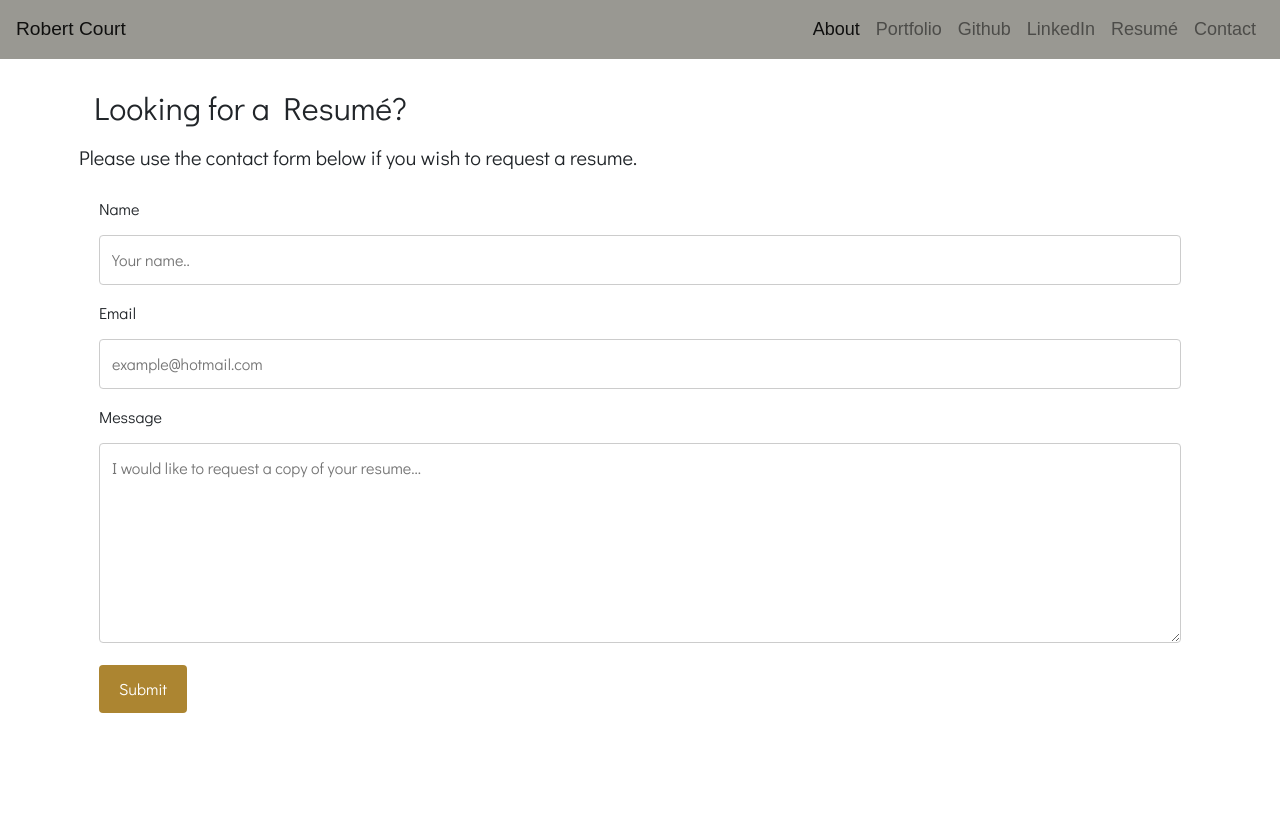
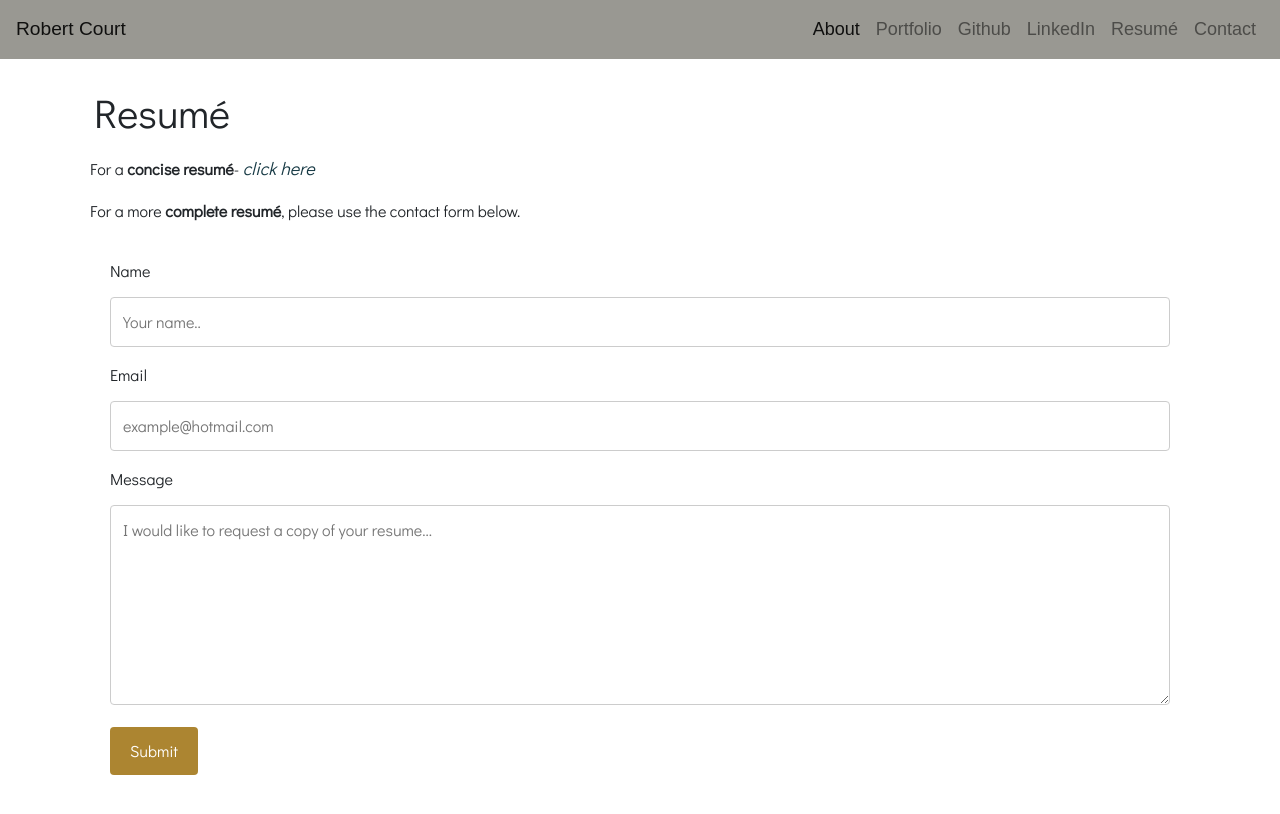
Before and after one commit to Robert-Court/Portfolio, a plain HTML site: page resume.html in a window 1280 px wide. Drawn offline with nearby package versions, Linux system fonts and the light colour scheme.

Commit message:
Added concise resume and link

```diff
--- a/resume.html
+++ b/resume.html
@@ -47,11 +47,13 @@
         <div class="container">
             <div class="row">
                 <header class="col-sm-12">
-                    <h2>Looking for a Resum&eacute;?</h2>
+                    <h1>Resum&eacute;</h1>
+                </header>
+            </div>
 
-                </header>
+<p>For a <strong>concise resum&eacute;</strong>- <a href=resume-robertCourt.pdf target="blank"><i>click here</i></a></p>
 
-<h5>Please use the contact form below if you wish to request a resume.</h5>
+<p>For a more <strong>complete resum&eacute;</strong>, please use the contact form below.</p>
 
 <div class="container">
 
```
Also changed, not shown: 1 other file.
